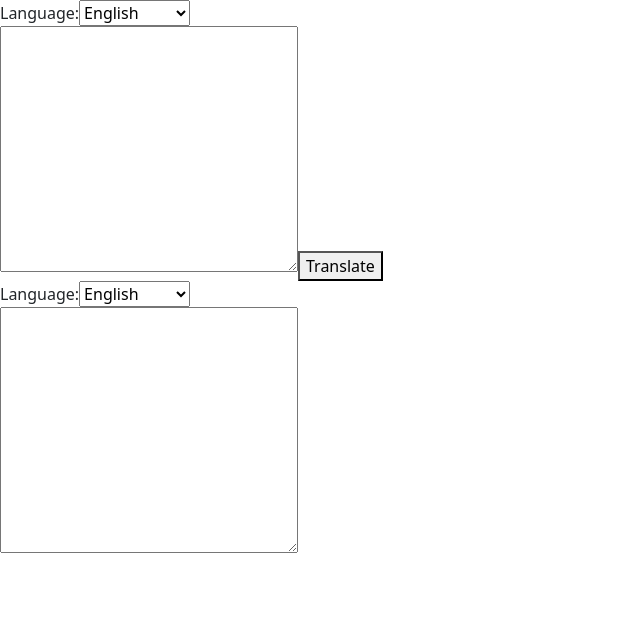
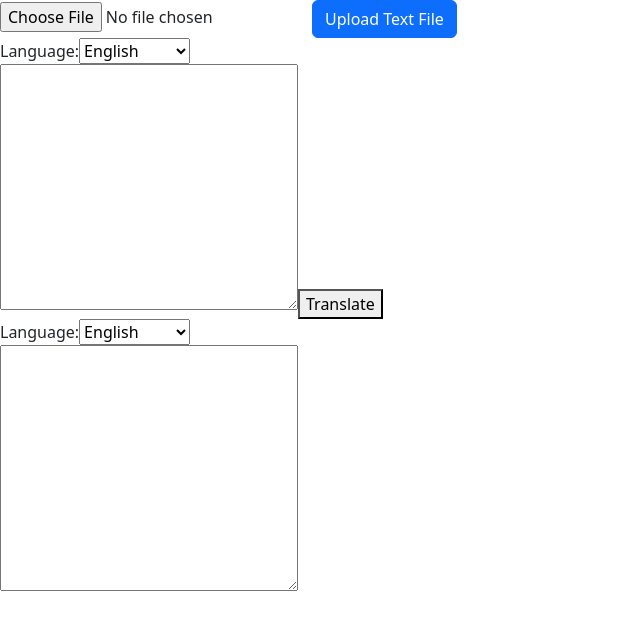
Before and after one commit to plutoniumcat/react-translation-app-v2, a React (Create React App) app: page / in a window 1280 px wide. Shown: the top 630 px of the page, without its empty margins (0-640 px from the left). Built offline with nearby package versions, Linux system fonts and the light colour scheme.

Commit message:
Finish text file upload component

```diff
--- a/src/components/Homepage.jsx
+++ b/src/components/Homepage.jsx
@@ -3,11 +3,13 @@ import Dropdown from "./Dropdown";
 import Recordinput from "./Recordinput";
 import Recordoutput from "./Recordoutput";
 import libreTranslateAPI from './libreTranslateAPI';
+import UploadText from "./UploadText";
 
 const languageMap = { //mapping dropdown list to match libretranslate API
     english: 'en',
     japanese: 'ja',
     french: 'fr',
+    german: 'de',
 };
 
 export default function Homepage() {
@@ -33,6 +35,7 @@ export default function Homepage() {
 
     return (
       <div>
+          <UploadText setInput={ setInput } />
           <form onSubmit={handleTranslate}>
               <Dropdown sourceLang={sourceLang} setSourceLang={setSourceLang} />
               <Recordinput input={input} setInput={setInput} />
--- a/src/components/UploadText.jsx
+++ b/src/components/UploadText.jsx
@@ -1,8 +1,7 @@
-import { useState, useEffect } from "react";
+import { useState } from "react";
 
 export default function UploadText(props) {
     let [textFile, setTextFile] = useState(null);
-    let [inputString, setInputString] = useState("");
 
     const reader = new FileReader();
 
@@ -16,18 +15,16 @@ export default function UploadText(props) {
         if (textFile) {
             console.log("Found file");
             reader.readAsText(textFile);
-            setInputString(reader.result);
+            reader.onload = () => {
+                props.setInput(reader.result);
+            }
         }
     }
-
-    useEffect(() => {
-        console.log(inputString);
-    }, [inputString])
 
   return (
     <div>
         <input type="file" name="selectFile" onChange={ event => handleFileChange(event) } />
-        <div>{textFile && `${textFile.name}`}</div>
+        {/* <div>{textFile && `${textFile.name}`}</div> */}
         <button type="button" name="uploadText" className="btn btn-primary" onClick={ handleSubmit }>Upload Text File</button>
     </div>
   )
```
Also changed, not shown: 1 other file (tests, documents, lock files or other folders).
